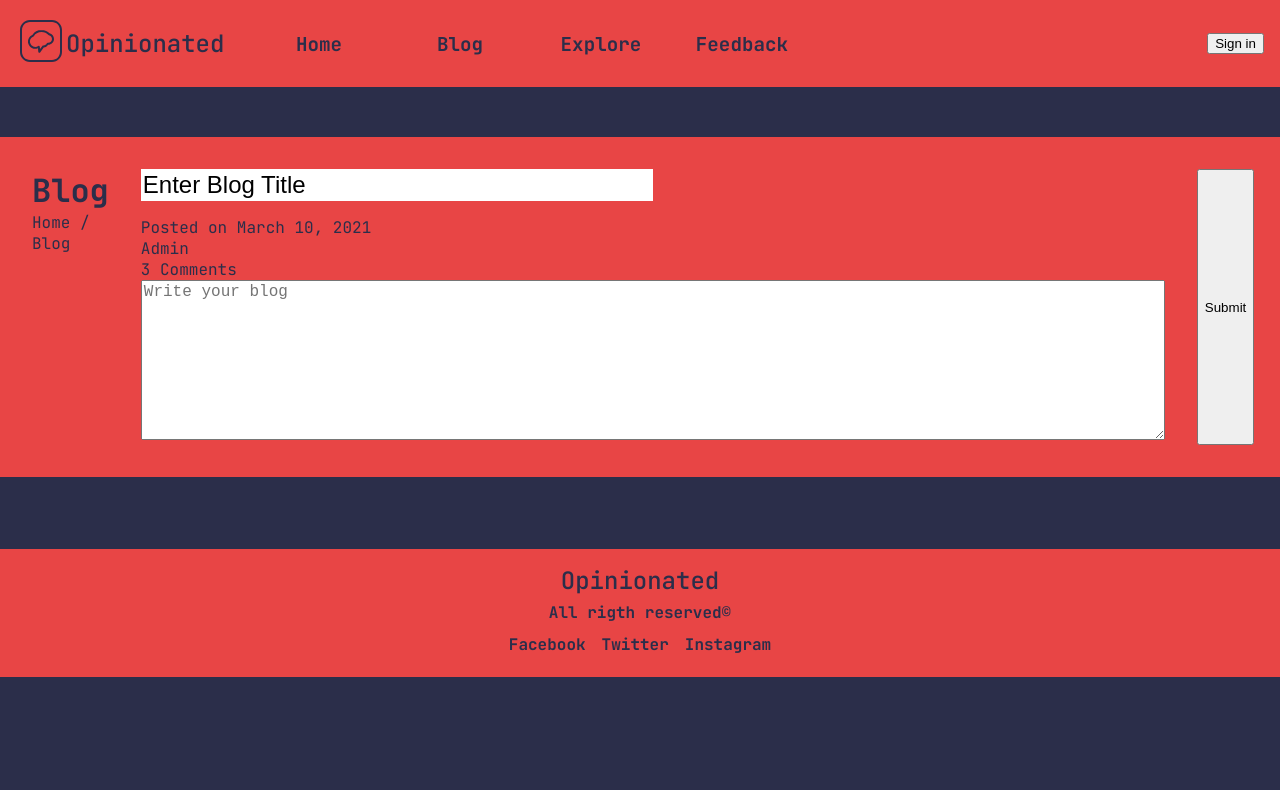
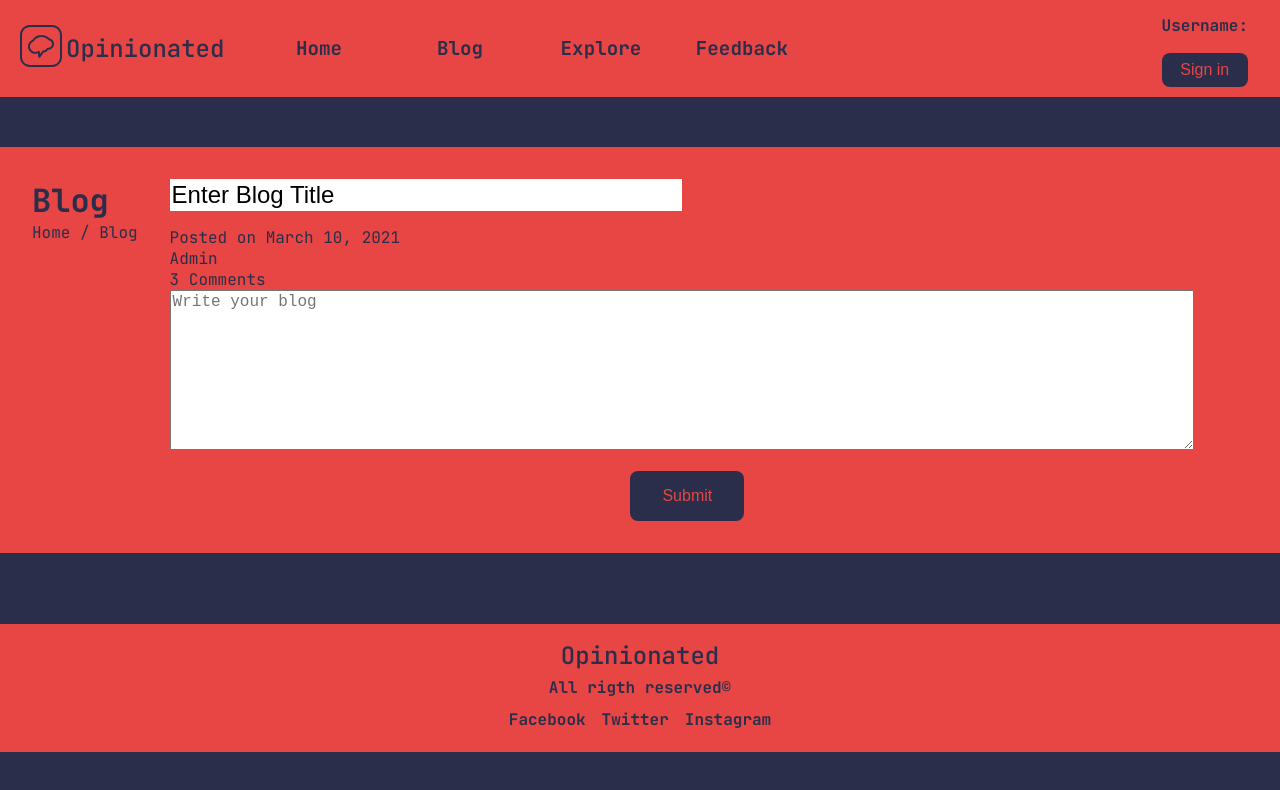
Before and after one commit to Ananth1082/Opinionated, a React (Vite) app: page /Blog in a window 1280 px wide. Shown: the top 790 px of the page. Built offline with nearby package versions, Linux system fonts and the light colour scheme; no server answers.

Commit message:
Refactor code and fix import statements

```diff
--- a/src/App.jsx
+++ b/src/App.jsx
@@ -7,10 +7,24 @@ import Login from "./Login Page/Login"
 import Footer from "./Footer"
 import {Routes,Route} from "react-router-dom"
 import { useState } from "react";
-import { onAuthStateChanged } from "firebase/auth";
-import { auth } from "./Firebase Configaration/config";
+import { onAuthStateChanged } from "firebase/auth"
+import { auth } from "./Firebase Configaration/Config"
+import Explore from "./Explore/Explore"
+import { db } from "./Firebase Configaration/Config"
+import { collection, onSnapshot } from "firebase/firestore"
+import { getDocs } from "firebase/firestore"
+
 function App() {
   const [user, setUser] = useState(null);
+
+  // function fetchInRealtimeAndRenderPostsFromDB() {
+  //   onSnapshot(collection(db, "blogs"), (querySnapshot) => {
+  //       querySnapshot.forEach((doc) => {
+  //           setBlog([...blog,doc.data()])
+  //           console.log(blog)
+  //       })
+  //   })
+
   onAuthStateChanged(auth, (u) => {
     if (u) {
       setUser(u)
@@ -26,7 +40,7 @@ function App() {
         <Route path="/" element={<Login/>} />
         <Route path="/Home" element={<Trending/>}/>
         <Route path="/Blog" element={<Blog/>} />
-        <Route path="/Explore" element={<h1 style={{color:"white"}}>Explore Page</h1>} />
+        <Route path="/Explore" element={<Explore/>} />
         <Route path="/Feedback" element={<Feedback/>} />
         <Route path="/Test"  />
       </Routes>
--- a/src/Blog Page/Blog.jsx
+++ b/src/Blog Page/Blog.jsx
@@ -9,7 +9,11 @@ export default function Blog() {
         content: ""
     })
     function postButtonPressed() {
-        addPostToDB(blog,"blog")
+        addPostToDB(blog, "blog")
+        setBlog({
+            title: "",
+            content: ""
+        })
     }
     function handleInputChange(event) {
         setBlog(prevBlog => {
@@ -20,7 +24,6 @@ export default function Blog() {
         })
     }
     return (
-        <div className="blog">
         <div className="blog-container">
             <div className="blog-left">
                 <div className="profile-img"></div>
@@ -31,7 +34,7 @@ export default function Blog() {
                 <div className="blog-right-container">
                     <div className="blog-right-top">
                         <div className="blog-right-top-left">
-                                <input className="blog-input-title" name="title" value={blog.title} type="text" placeholder="Enter Blog Title" onChange={handleInputChange}/>
+                            <input className="blog-input-title" name="title" value={blog.title} type="text" placeholder="Enter Blog Title" onChange={handleInputChange} />
                             <p>Posted on <span>March 10, 2021</span></p>
                         </div>
                         <div className="blog-right-top-right">
@@ -49,11 +52,9 @@ export default function Blog() {
                     <div className="blog-right-bottom">
                         <textarea value={blog.content} name="content" id="blog-content" placeholder="Write your blog" onChange={handleInputChange}></textarea>
                     </div>
+                    <button onClick={postButtonPressed}>Submit</button>
                 </div>
             </div>
-                        <button onClick={postButtonPressed}>Submit</button>
-                        </div>
-
         </div>
     )
 }
--- a/src/Blog Page/blog.css
+++ b/src/Blog Page/blog.css
@@ -18,3 +18,33 @@
     height: 10rem;
     font-size: 1rem;
 }
+.blog-right-container button {
+    background-color: var(--background-color);
+    color: var(--color-primary);
+    border: none;
+    padding: 1rem 2rem;
+    font-size: 1rem;
+    border-radius: 0.5rem;
+    cursor: pointer;
+    margin-top: 1rem;
+    margin-left: 45%;
+}
+.action-button {
+    background-color: var(--background-color);
+    color: var(--color-primary);
+    border: none;
+    padding: .5rem 1rem;
+    font-size: 1rem;
+    border-radius: 0.5rem;
+    cursor: pointer;
+    margin-bottom: 10px;
+}
+#profile-info {
+    display: flex;
+    flex-direction: column;
+
+    margin-right: 1rem;
+}
+#profile-info h4 {
+    line-height: 10px;
+}
--- /dev/null
+++ b/src/DB/ExtractDP.js
@@ -0,0 +1,5 @@
+export default function ExtractDPFromEmail(email) {
+  const dp = email.split('@')[0].split('.').join(' ');
+
+  return dp;
+}
--- /dev/null
+++ b/src/Explore/Blog.jsx
@@ -0,0 +1,19 @@
+export default function Blog({name,title,time,content}) {
+    return (
+        <div className="blog-container" >
+  <div className="sender-profile-info"><h2>{name}</h2>
+    <h3>{time}</h3>
+  </div>
+  <div className="blog-main-content">
+    <div className="title"><h3>{title}</h3></div>
+    <div className="blog-main-para">
+      <p>
+        {content}
+      </p>
+
+    </div>
+  </div>
+
+</div>
+    )
+}
--- a/src/Explore/Explore.jsx
+++ b/src/Explore/Explore.jsx
@@ -1 +1,27 @@
 import "./explore.css"
+import Blog from "./Blog"
+import { useState } from "react"
+import { db } from "../Firebase Configaration/Config"
+import { collection, getDocs } from "firebase/firestore"
+export default function Explore() {
+    const [blogDB,setBlogDB]=useState([])
+    const blogElements=blogDB.map((blog)=>{
+        return <Blog name={blog.displayName} title={blog.body.title} time={"12 sept 2023"} content={blog.body.content} />
+    })
+    async function fetchOnceAndRenderPostsFromDB() {
+        const querySnapshot = await getDocs(collection(db, "blog"))
+        setBlogDB([])
+        querySnapshot.forEach((doc) => {
+            setBlogDB((prev)=>{
+                return [...prev,doc.data()]
+            })
+        })
+    }
+
+    return (
+        <div className="explore-container">
+            {blogElements}
+            <button onClick={fetchOnceAndRenderPostsFromDB}>Fetch</button>
+        </div>
+    )
+}
--- a/src/Header.jsx
+++ b/src/Header.jsx
@@ -2,10 +2,9 @@ import "./App.css";
 import Logo from "./assets/icons8-logo.svg";
 import { Link } from "react-router-dom";
 import { authSignOut } from "./Firebase Configaration/authorization.js";
+import ExtractDPFromEmail from "./DB/ExtractDP.js";
 
-
-export default function Header({user}) {
-
+export default function Header({ user }) {
   return (
     <header>
       <div id="logo-container">
@@ -19,9 +18,10 @@ export default function Header({user}) {
         <Link to="/Feedback" >Feedback</Link>
 
       </div>
-      <div id="profile-info">{user? user.displayName : ''}</div>
-      {user? <button onClick={authSignOut}>Sign Out</button>:null}
-      {!user? <button onClick={authSignOut}>Sign in</button>:null}
+      <div id="profile-info"><h4>Username:{ user ? user.displayName || ExtractDPFromEmail(user.email) : ''}</h4>{user ? <button className="action-button" onClick={authSignOut}>Sign Out</button> : null}
+        {!user ? <button className="action-button" onClick={authSignOut}>Sign in</button> : null} </div>
+      <br />
+
 
     </header>
   );
```
Also changed, not shown: src/Profile/Profile.jsx (added). Lines whose indentation alone changed are shown as unchanged.
